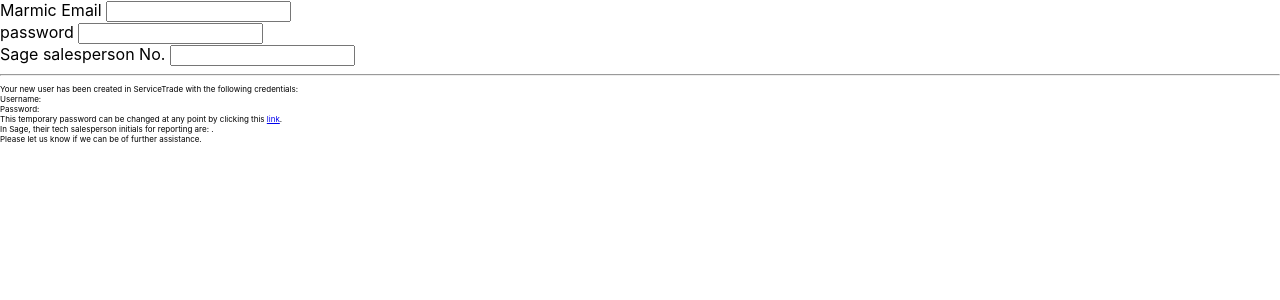
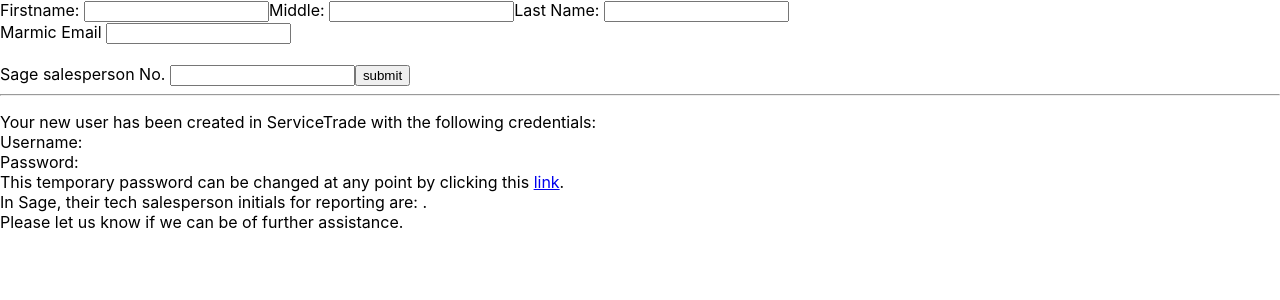
Before and after one commit to hacktavist/cred-template, a React (Create React App) app: page / in a window 1280 px wide. Shown: the top 300 px of the page. Built offline with nearby package versions, Linux system fonts and the light colour scheme.

Commit message:
added functionality for getting initials

```diff
--- a/src/App.js
+++ b/src/App.js
@@ -1,10 +1,11 @@
 import React, { useState } from "react";
-import "./App.css";
+//import "./App.css";
 
 function App() {
   const defaultFormFields = {
     username: "",
     firstname: "",
+    middlename: "",
     lastname: "",
     email: "",
     password: "",
@@ -12,24 +13,64 @@
   };
 
   const [formFields, setFormFields] = useState(defaultFormFields);
-  const { username, password, sageSalesperson } = formFields;
+  const {
+    username,
+    firstname,
+    middlename,
+    lastname,
+    password,
+    sageSalesperson,
+  } = formFields;
+  // const emailSuffix = "@marmicfire.com";
+  var firstInitial = "";
+  var middleInitial = "";
+  var lastInitial = "";
 
   const handleChange = (event) => {
     const { name, value } = event.target;
     setFormFields({ ...formFields, [name]: value });
   };
 
+  // functionality: create email address, create salesperson number, create password
+  // take first letter of firstname and full last name for email address
+  // take first letter of firstname, middleInitial, and lastname to create sage salesperson
+  // take first 3 letters of last name and last 4 of ss# for ST PW
+
+  const getInitials = () => {
+    firstInitial = firstname.slice(0, 1);
+    middleInitial = middlename.slice(0, 1);
+    lastInitial = lastname.slice(0, 1);
+    var initials = firstInitial + middleInitial + lastInitial;
+
+    return initials;
+  };
+
+  const createPassword = (e) => {
+    e.preventDefault();
+    var pw = getInitials();
+    console.log("this is pw: " + pw);
+    setFormFields({ ...formFields, [password]: pw }); // this is not setting password
+  };
+
   return (
     <div className="App">
-      <form>
+      <form onSubmit={createPassword}>
+        <label>Firstname: </label>
+        <input name="firstname" onChange={handleChange} type="text" />
+        <label>Middle: </label>
+        <input name="middlename" onChange={handleChange} type="text" />
+        <label>Last Name: </label>
+        <input name="lastname" onChange={handleChange} type="text" />
+        <br />
+
         <label>Marmic Email </label>
         <input name="username" onChange={handleChange} type="text" />
         <br />
-        <label>password </label>
-        <input name="password" onChange={handleChange} type="text" />
+
         <br />
         <label>Sage salesperson No. </label>
         <input name="sageSalesperson" onChange={handleChange} type="text" />
+        <button type="submit">submit</button>
       </form>
       <hr />
       <p>
```
